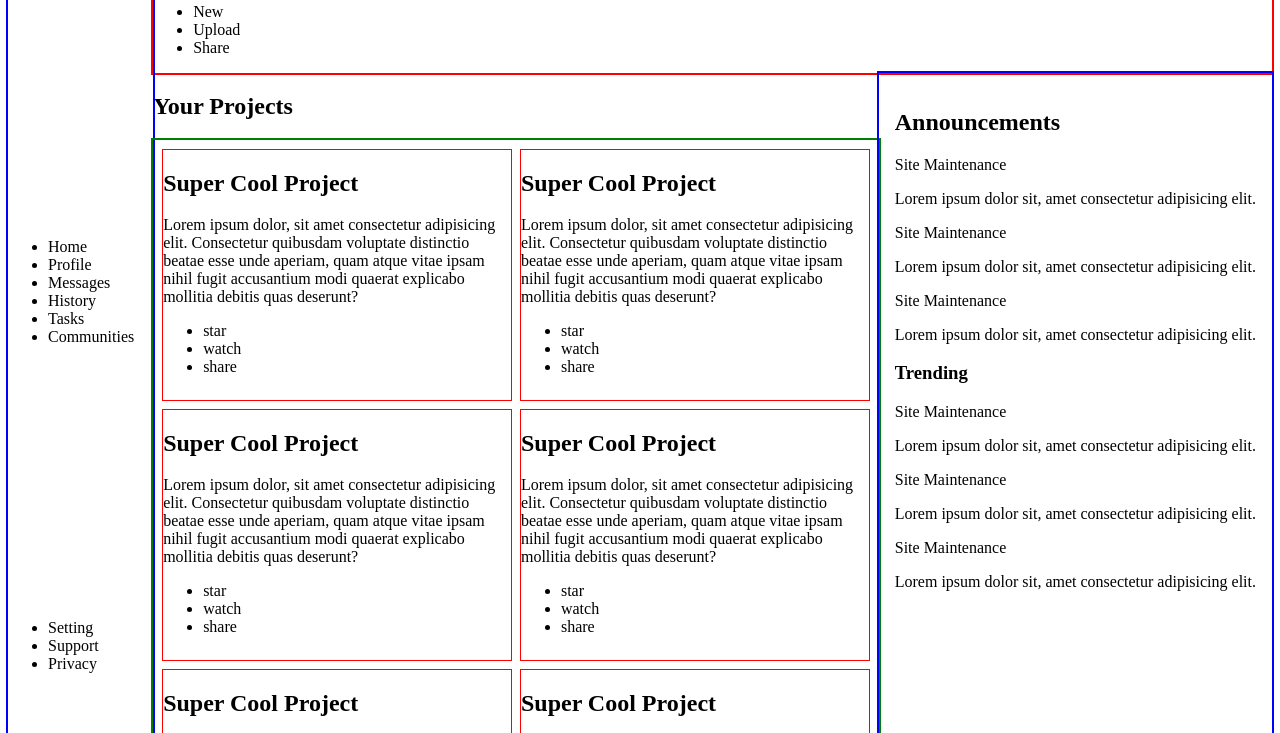
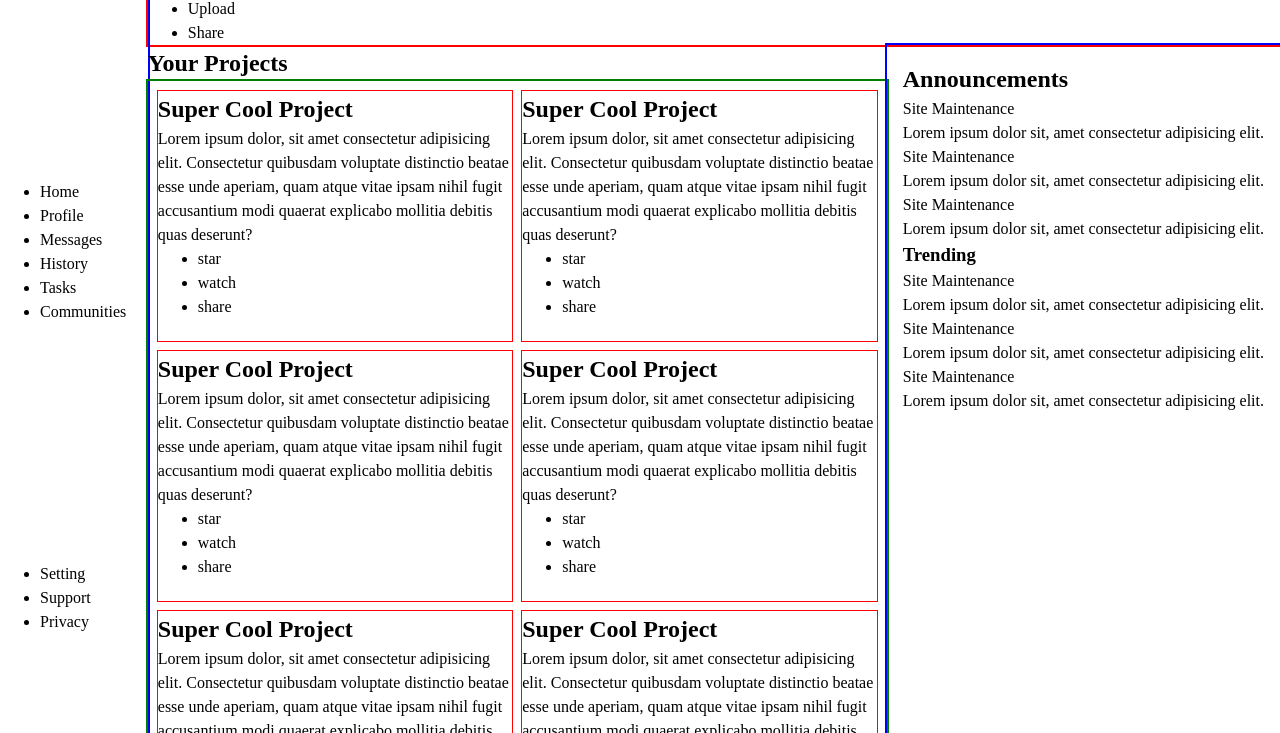
Before and after one commit to brianbud/admin-dashboard, a plain HTML site: page index.html in a window 1280 px wide. Shown: the part 93-826 px from the top of the page. Drawn offline with Linux system fonts and the light colour scheme.

Commit message:
css reset

```diff
--- a/index.html
+++ b/index.html
@@ -4,6 +4,7 @@
     <meta charset="UTF-8" />
     <meta name="viewport" content="width=device-width, initial-scale=1.0" />
     <title>Admin Dashboad</title>
+    <link rel="stylesheet" href="reset.css" />
     <link rel="stylesheet" href="style.css" />
   </head>
   <body>
--- /dev/null
+++ b/reset.css
@@ -0,0 +1,64 @@
+/* CSS RESET from Josh Comeau https://www.joshwcomeau.com/css/custom-css-reset/ */
+
+/*
+  1. Use a more-intuitive box-sizing model.
+*/
+*,
+*::before,
+*::after {
+  box-sizing: border-box;
+}
+/*
+    2. Remove default margin
+  */
+* {
+  margin: 0;
+}
+/*
+    Typographic tweaks!
+    3. Add accessible line-height
+    4. Improve text rendering
+  */
+body {
+  line-height: 1.5;
+  -webkit-font-smoothing: antialiased;
+}
+/*
+    5. Improve media defaults
+  */
+img,
+picture,
+video,
+canvas,
+svg {
+  display: block;
+  max-width: 100%;
+}
+/*
+    6. Remove built-in form typography styles
+  */
+input,
+button,
+textarea,
+select {
+  font: inherit;
+}
+/*
+    7. Avoid text overflows
+  */
+p,
+h1,
+h2,
+h3,
+h4,
+h5,
+h6 {
+  overflow-wrap: break-word;
+}
+/*
+    8. Create a root stacking context
+  */
+#root,
+#__next {
+  isolation: isolate;
+}
--- a/style.css
+++ b/style.css
@@ -1,3 +1,11 @@
+html {
+  height: 100%;
+}
+
+body {
+  height: 100%;
+}
+
 /* MAIN LAYOUT */
 
 .container {
```
